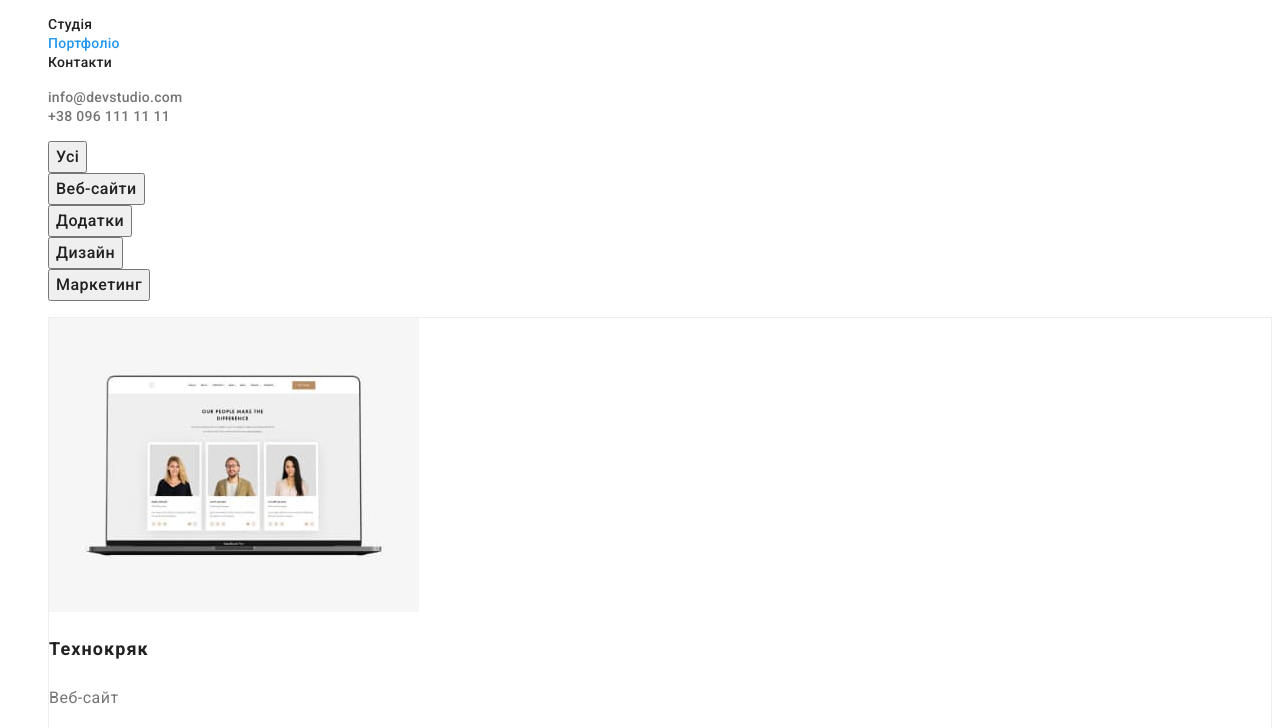
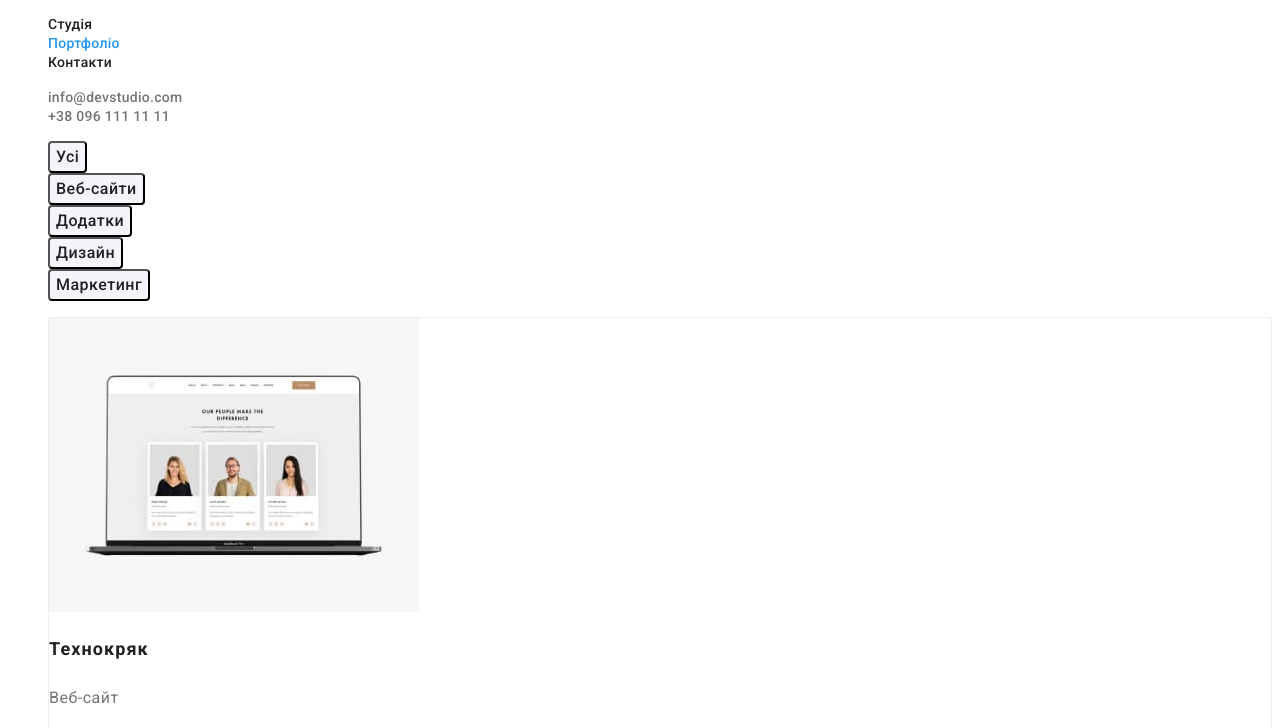
Before and after one commit to Mariya-Litvin/goit-markup-hw-02, a plain HTML site: page portfolio.html in a window 1280 px wide. Shown: the part 41-769 px from the top of the page. Drawn offline with Linux system fonts and the light colour scheme.

Commit message:
finish variant

```diff
--- a/css/styles.css
+++ b/css/styles.css
@@ -102,13 +102,13 @@ body {
   letter-spacing: 0.06em;
   color: var(--main-color-light);
   background-color: var(--accent-color-two);
+  box-shadow: 0px 4px 4px rgba(0, 0, 0, 0.15);
+  border-radius: 4px;
 }
 
 .hero-btn:hover,
 .hero-btn:focus {
   background-color: var(--hover-focus-color);
-  box-shadow: 0px 4px 4px rgba(0, 0, 0, 0.15);
-  border-radius: 4px;
 }
 
 .visually-hidden {
@@ -208,6 +208,8 @@ body {
   text-align: center;
   letter-spacing: 0.03em;
   color: var(--accent-color-one);
+  background: var(--background-color-team);
+  border-radius: 4px;
 }
 
 .filter-button:hover,
```
